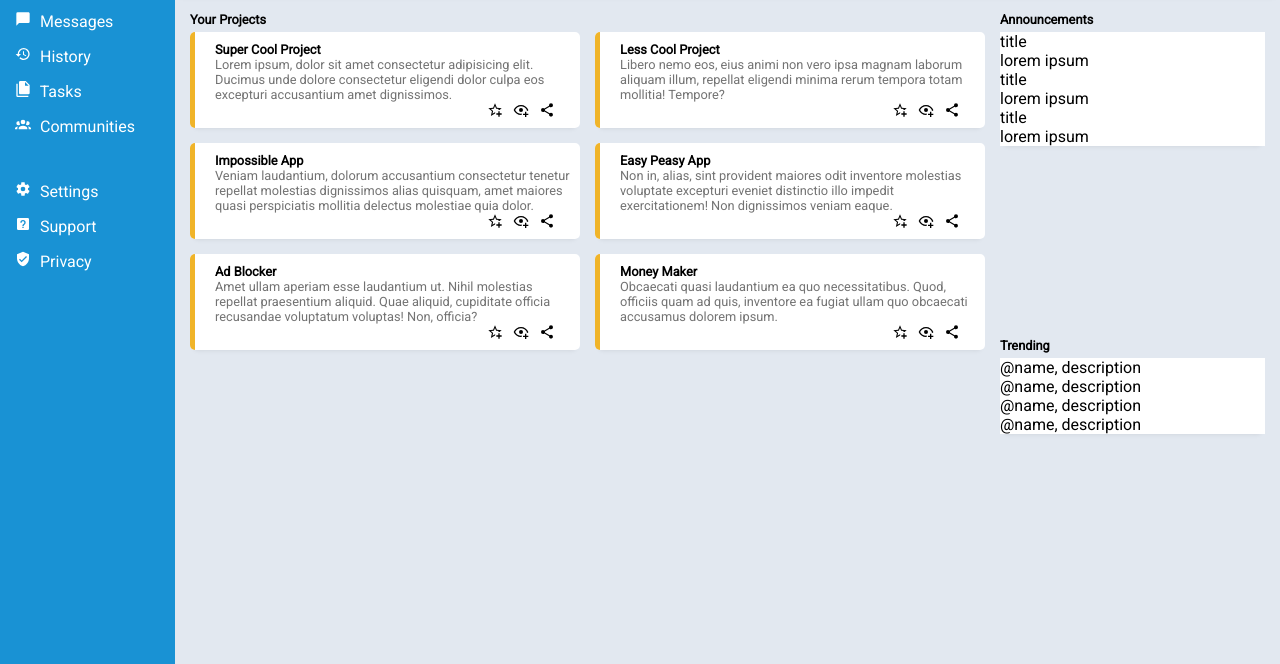
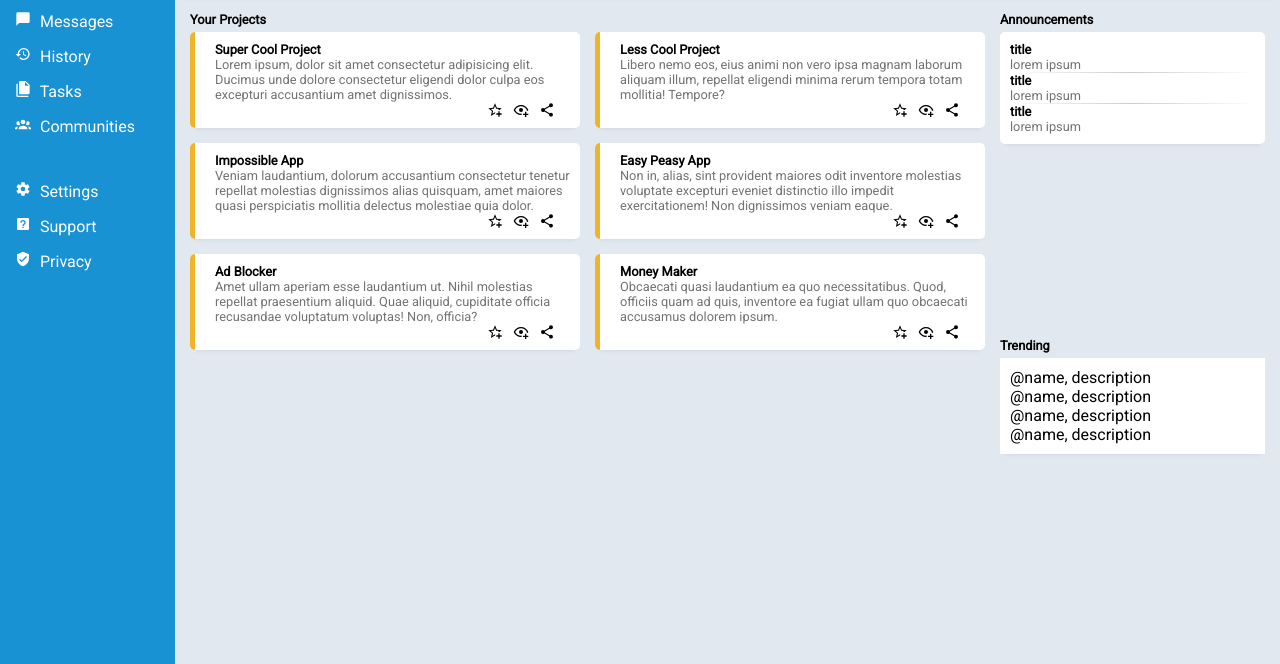
Before and after one commit to miguelruizc/admin-dashboard, a plain HTML site: page index.html in a window 1280 px wide. Shown: the part 136-800 px from the top of the page. Drawn offline with Linux system fonts and the light colour scheme.

Commit message:
Add announcements section styles

```diff
--- a/index.html
+++ b/index.html
@@ -115,15 +115,17 @@
                 <p>Announcements</p>
                 <div class="announcements-inner">
                     <div class="announcement">
-                        <p class="project-title">title</p>
+                        <p class="title">title</p>
                         <p>lorem ipsum</p>
                     </div>
+                    <hr/>
                     <div class="announcement">
-                        <p class="project-title">title</p>
+                        <p class="title">title</p>
                         <p>lorem ipsum</p>
                     </div>
+                    <hr/>
                     <div class="announcement">
-                        <p class="project-title">title</p>
+                        <p class="title">title</p>
                         <p>lorem ipsum</p>
                     </div>
                 </div>
--- a/style.css
+++ b/style.css
@@ -193,13 +193,10 @@ body {
 }
 
 .project .project-text {
-    margin-left: 15px;
-}
-
-.project .project-text {
     font-size: 0.8em;
     font-weight: normal;
     color: #737373;
+    margin-left: 15px;
 }
 
 .project .project-text .project-title{
@@ -221,9 +218,28 @@ body {
 
 .announcements-inner {
     background-color: #fff;
-    display: grid;
-    grid-template-rows: 1fr 1fr 1fr;
+    display: flex;
+    flex-direction: column;
     box-shadow: 0px 5px 5px -5px rgba(0,0,0,0.1);
+    padding: 10px;
+    border-radius: 5px;
+}
+
+.announcements-inner p {
+    font-size: 0.8em;
+    font-weight: normal;
+    color: #737373;
+}
+
+.announcements-inner hr {
+    border: none;
+    height: 1px;
+    background-image: linear-gradient(to right, rgba(0, 0, 0, 0), rgba(0, 0, 0, 0.20), rgba(0, 0, 0, 0));
+}
+
+.announcements-inner .title {
+    font-weight: bold;
+    color: black;
 }
 
 .trending-outer {
@@ -235,4 +251,5 @@ body {
     display: grid;
     grid-template-rows: repeat(4, 1fr);
     box-shadow: 0px 5px 5px -5px rgba(0,0,0,0.1);
+    padding: 10px;
 }
```
